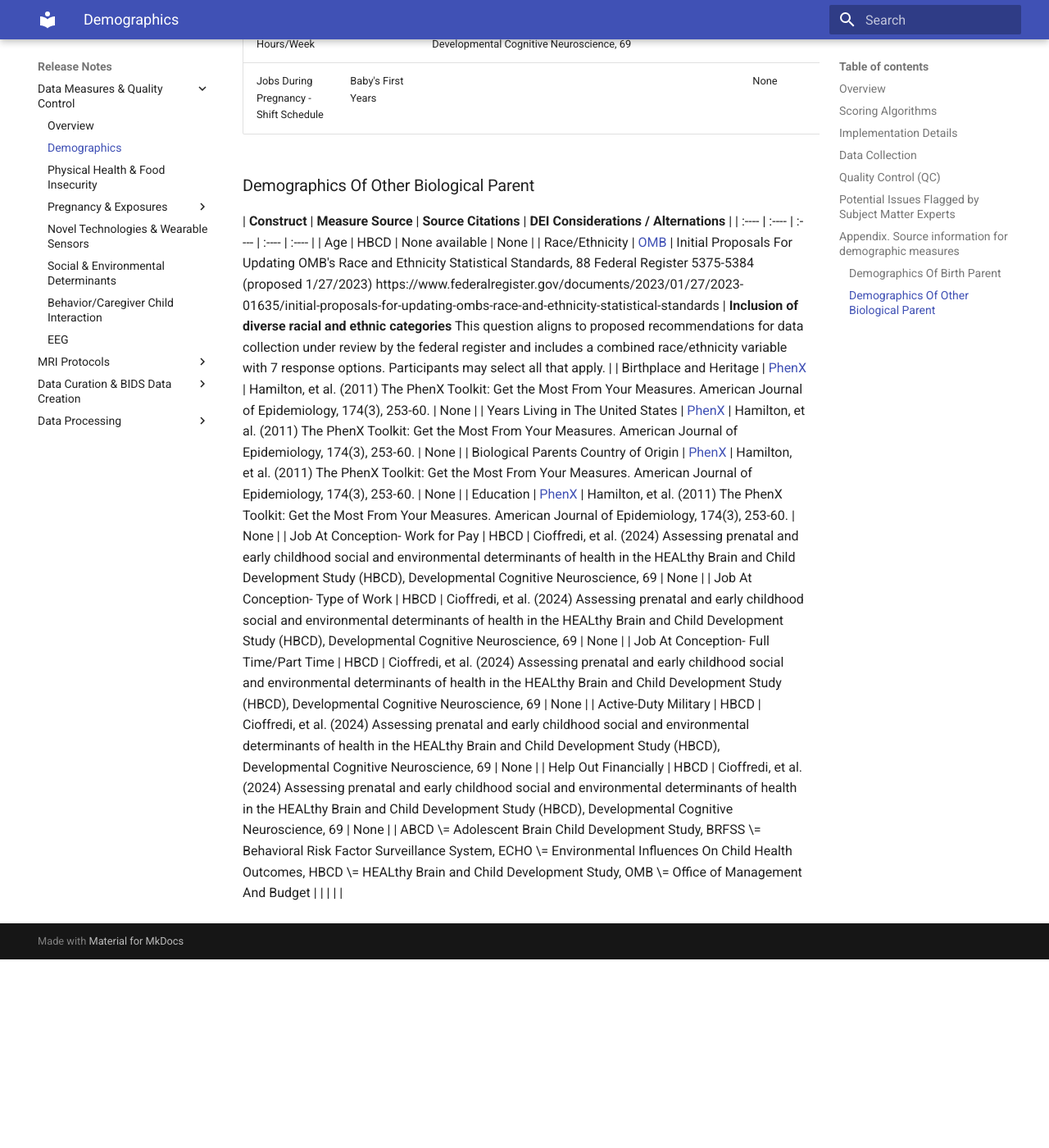
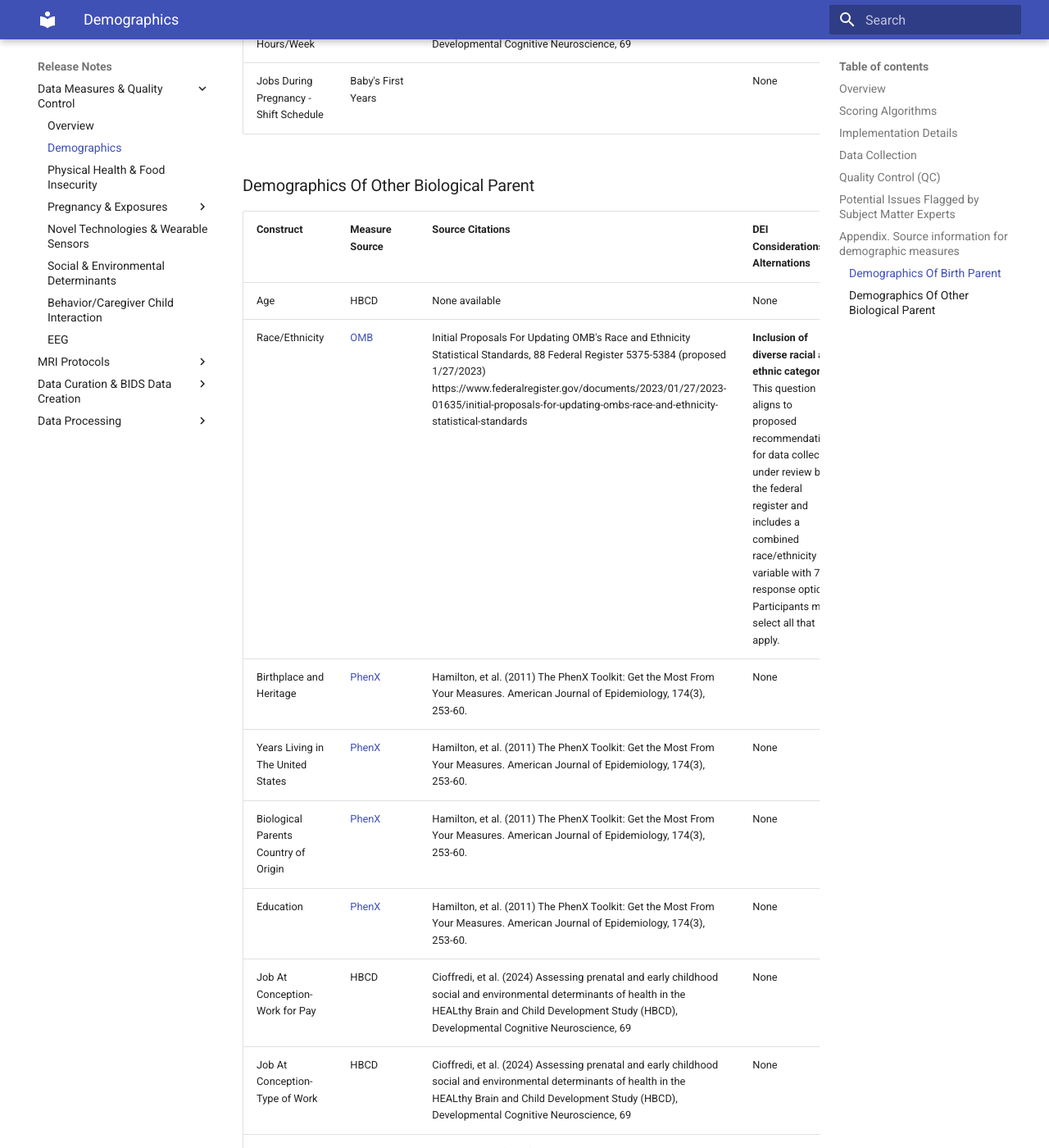
Before and after one commit to mattcieslak/hbcd-docs, an MkDocs documentation site: the page built from docs/measures/demographics.md, in a window 1280 px wide and 1400 px high, scrolled down 5444 px. Shown: the whole window at 82% size. Built offline with MkDocs 1.6.1 and Material for MkDocs 9.7.7, drawn with Linux system fonts in a browser that asks for light colours; before the commit the page ends 6614 px from its top, so only the background shows below that; some of the changed text lies outside the part shown.

Commit message:
Update demographics.md

```diff
--- a/docs/measures/demographics.md
+++ b/docs/measures/demographics.md
@@ -64,7 +64,7 @@ From [Cioffredi et al, *Developmental Cognitive Neuroscience,* 2024](https://www
 
 ### Demographics Of Other Biological Parent
 | **Construct** | **Measure Source** | **Source Citations** | **DEI Considerations / Alternations** |
-| :---- | :---- | :---- | :---- | :---- |
+| :---- | :--- | :---- | :---- |
 | Age | HBCD | None available | None |
 | Race/Ethnicity  | [OMB](https://www.whitehouse.gov/omb/briefing-room/2024/03/28/omb-publishes-revisions-to-statistical-policy-directive-no-15-standards-for-maintaining-collecting-and-presenting-federal-data-on-race-and-ethnicity/) | Initial Proposals For Updating OMB's Race and Ethnicity Statistical Standards, 88 Federal Register 5375-5384 (proposed 1/27/2023) https://www.federalregister.gov/documents/2023/01/27/2023-01635/initial-proposals-for-updating-ombs-race-and-ethnicity-statistical-standards  | **Inclusion of diverse racial and ethnic categories**  This question aligns to proposed recommendations for data collection under review by the federal register and includes a combined race/ethnicity variable with 7 response options. Participants may select all that apply. |
 | Birthplace and Heritage | [PhenX](https://www.phenxtoolkit.org/protocols/view/10201) | Hamilton, et al. (2011) The PhenX Toolkit: Get the Most From Your Measures. American Journal of Epidemiology, 174(3), 253-60. | None |
@@ -76,4 +76,10 @@ From [Cioffredi et al, *Developmental Cognitive Neuroscience,* 2024](https://www
 | Job At Conception- Full Time/Part Time | HBCD | Cioffredi, et al. (2024) Assessing prenatal and early childhood social and environmental determinants of health in the HEALthy Brain and Child Development Study (HBCD), Developmental Cognitive Neuroscience, 69 | None |
 | Active-Duty Military | HBCD | Cioffredi, et al. (2024) Assessing prenatal and early childhood social and environmental determinants of health in the HEALthy Brain and Child Development Study (HBCD), Developmental Cognitive Neuroscience, 69 | None |
 | Help Out Financially | HBCD | Cioffredi, et al. (2024) Assessing prenatal and early childhood social and environmental determinants of health in the HEALthy Brain and Child Development Study (HBCD), Developmental Cognitive Neuroscience, 69 | None |
-| ABCD \= Adolescent Brain Child Development Study,  BRFSS \= Behavioral Risk Factor Surveillance System,  ECHO \= Environmental Influences On Child Health Outcomes,  HBCD \= HEALthy Brain and Child Development Study,  OMB \= Office of Management And Budget |  |  |  |  |
+
+
+* ABCD = Adolescent Brain Child Development Study
+* BRFSS = Behavioral Risk Factor Surveillance System
+* ECHO = Environmental Influences On Child Health Outcomes
+* HBCD = HEALthy Brain and Child Development Study
+* OMB = Office of Management And Budget
```
